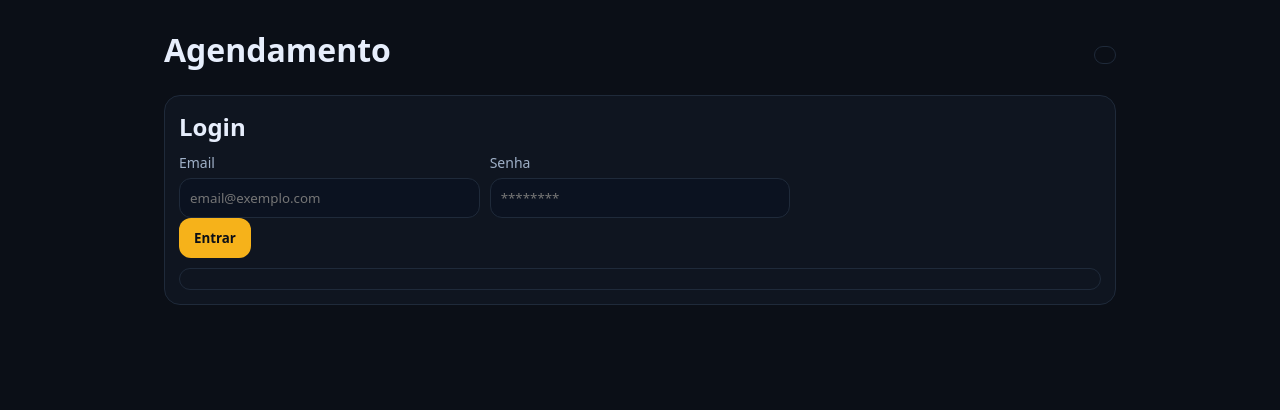
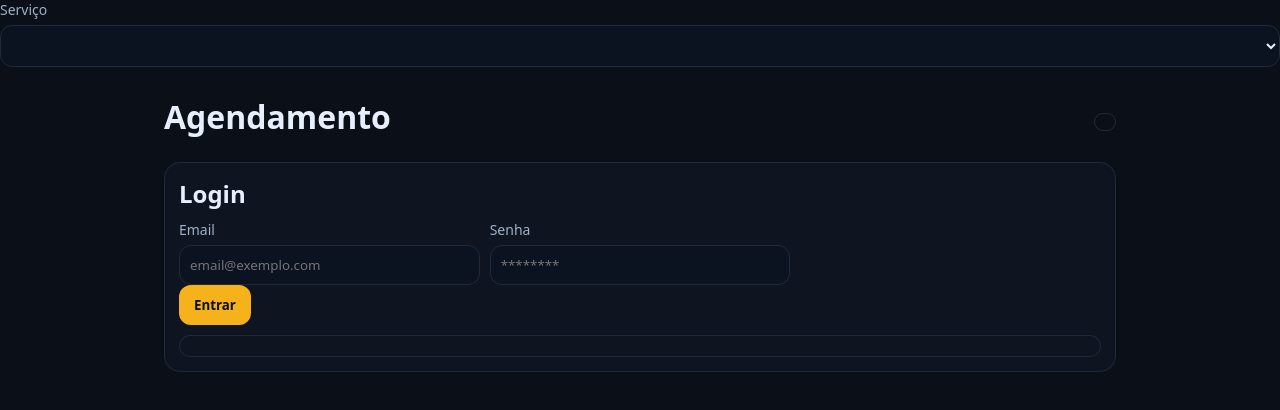
Before and after one commit to wferreiracoriolano/Barbearia, a website: page public/index.html in a window 1280 px wide. Drawn offline with Linux system fonts and the light colour scheme.

Commit message:
Add service selection label and dropdown

```diff
--- a/public/index.html
+++ b/public/index.html
@@ -1,3 +1,7 @@
+<label>Serviço
+  <select id="selService"></select>
+</label>
+
 <!doctype html>
 <html lang="pt-br">
 <head>
```
